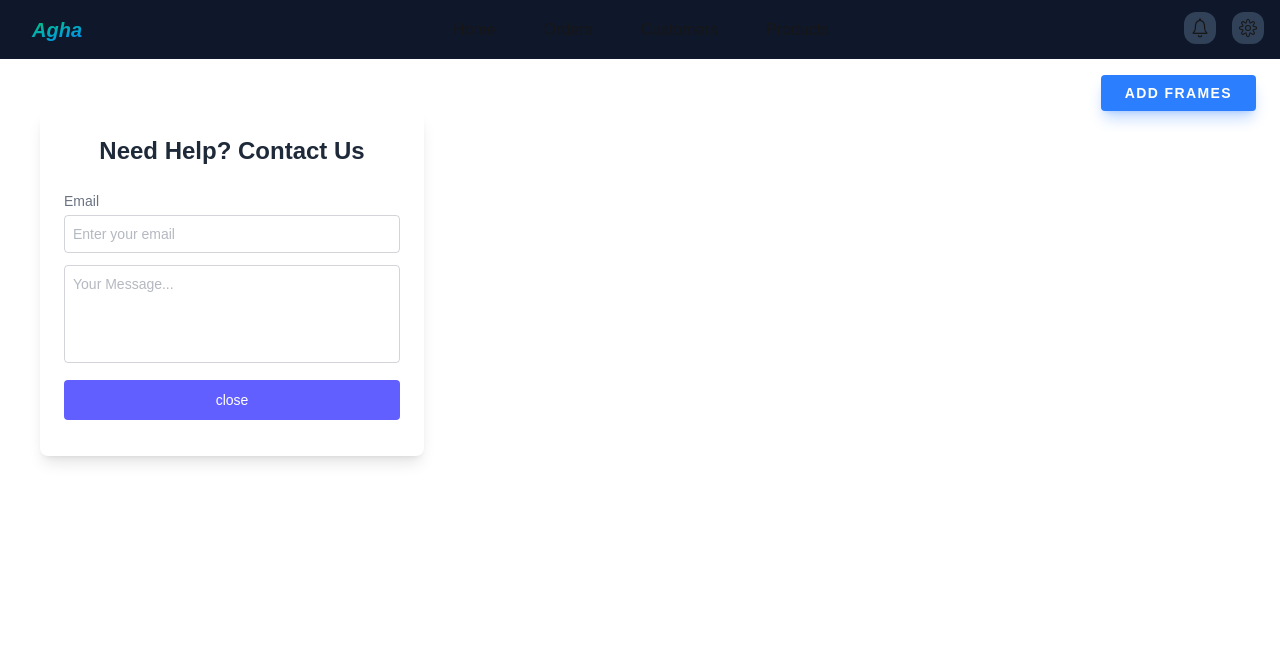
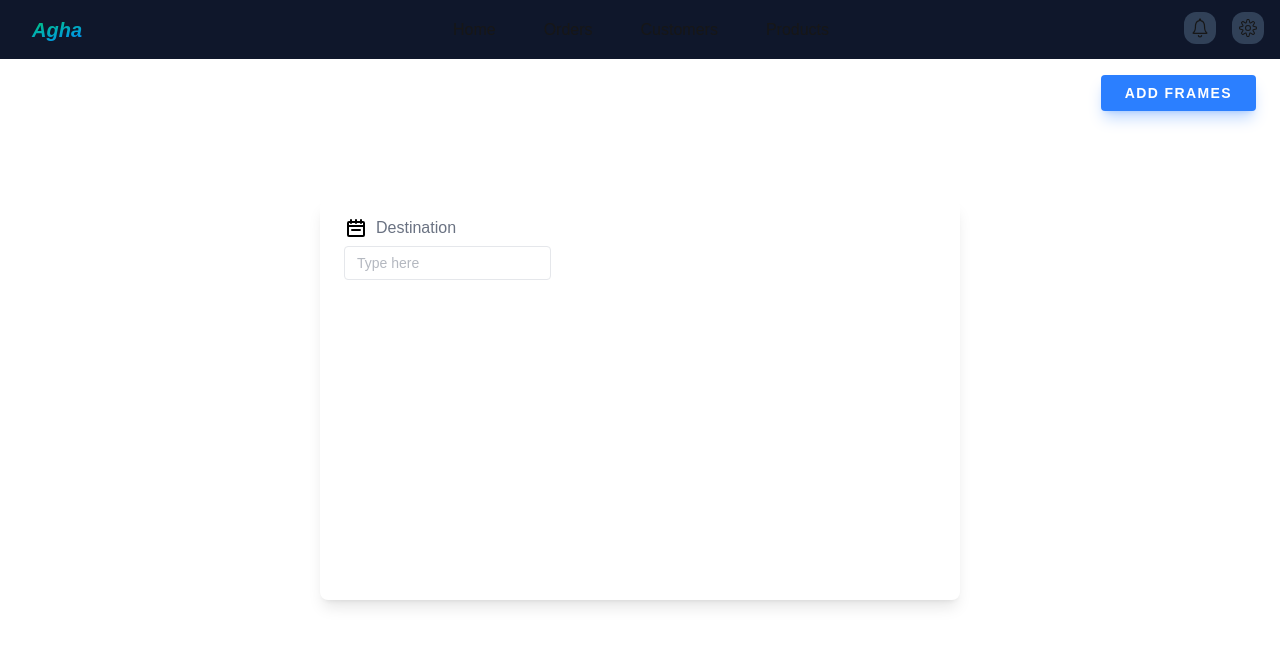
Before and after one commit to yasseragha1999/Agha-Optics, a Next.js app: page /products/frames in a window 1280 px wide. Both pictures are taken after a click on the button "ADD FRAMES". Shown: the top 646 px of the page. Built offline with nearby package versions, Linux system fonts and the light colour scheme.

Commit message:
build modal in center

```diff
--- a/src/components/AghaModal/AghaModal.jsx
+++ b/src/components/AghaModal/AghaModal.jsx
@@ -1,19 +1,19 @@
 const AghaModal = ({closeModal}) => {
     return (
-        <div>
-            <form className="bg-white text-gray-500 max-w-96 mx-4 md:p-6 p-4 text-left text-sm rounded-lg shadow-lg">
-                <h2 className="text-2xl font-semibold mb-6 text-center text-gray-800">Need Help? Contact Us</h2>
-                <label htmlFor="email">Email</label>
-                <input id="email" className="w-full border mt-1 border-gray-500/30 outline-none rounded p-2"
-                       type="email" placeholder="Enter your email" required/>
-                <textarea rows="4" id="msg"
-                          className="w-full border mt-3 resize-none border-gray-500/30 outline-none rounded p-2"
-                          placeholder="Your Message..." required></textarea>
-                <button onClick={closeModal} type="submit"
-                        className="w-full my-3 bg-indigo-500 hover:bg-indigo-600/90 active:scale-95 transition py-2.5 rounded text-white">close
-                </button>
+        <>
+            <form
+                className={'bg-white fixed inset-1/4 z-10  shadow-lg text-gray-500 rounded-lg px-6 py-4'}>
+                <div>
+                    <div className='flex items-center gap-2'>
+                        <svg className="w-6 h-6 text-black" xmlns="http://www.w3.org/2000/svg" width="24" height="24" fill="none" viewBox="0 0 24 24" >
+                            <path stroke="currentColor" strokeLinecap="round" strokeLinejoin="round" strokeWidth="2" d="M4 10h16M8 14h8m-4-7V4M7 7V4m10 3V4M5 20h14a1 1 0 0 0 1-1V7a1 1 0 0 0-1-1H5a1 1 0 0 0-1 1v12a1 1 0 0 0 1 1Z" />
+                        </svg>
+                        <label htmlFor="destinationInput">Destination</label>
+                    </div>
+                    <input list='destinations' id="destinationInput" type="text" className=" rounded border border-gray-200 px-3 py-1.5 mt-1.5 text-sm outline-none" placeholder="Type here" required />
+                </div>
             </form>
-        </div>
+        </>
     );
 };
 
```
